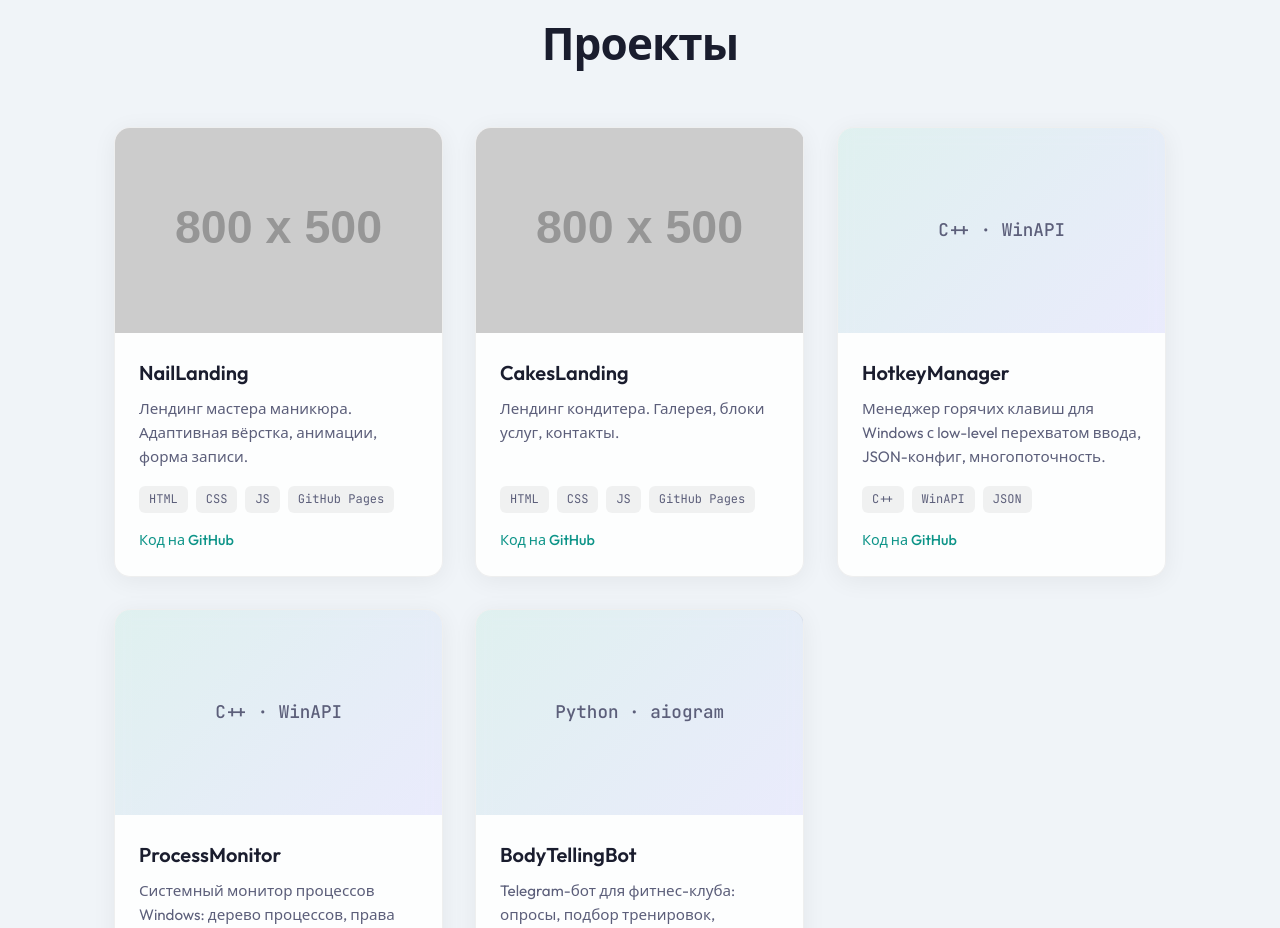
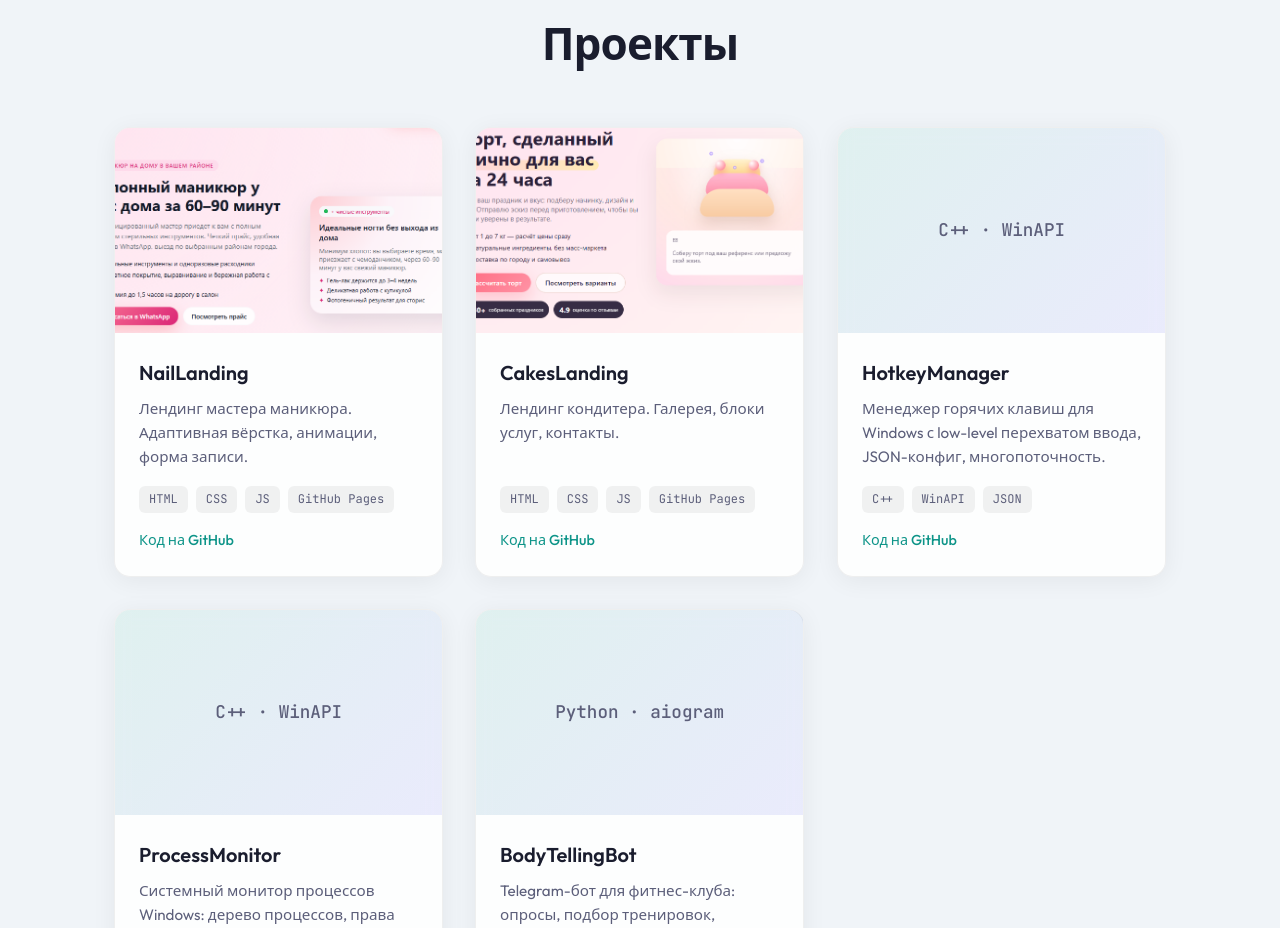
Before and after one commit to sayomiyori/sayomiyori.github.io, a plain HTML site: page index.html in a window 1280 px wide. Shown: the part 2040-2968 px from the top of the page. Drawn offline with Linux system fonts and the light colour scheme; placeholder pictures from the web are drawn by us.

Commit message:
Add real screenshots for NailLanding and CakesLanding

```diff
--- a/index.html
+++ b/index.html
@@ -133,7 +133,7 @@
         <div class="projects__grid">
           <article class="project-card reveal">
             <div class="project-card__media">
-              <img src="assets/screenshots/nail-landing.jpg" alt="NailLanding — лендинг маникюра" onerror="this.src='https://placehold.co/800x500/1a1a2e/00d4aa?text=NailLanding'">
+              <img src="assets/screenshots/nail-landing.png" alt="NailLanding — лендинг маникюра" onerror="this.src='https://placehold.co/800x500/1a1a2e/00d4aa?text=NailLanding'">
               <div class="project-card__overlay">
                 <a href="https://sayomiyori.github.io/NailLanding/" target="_blank" rel="noopener" class="project-card__link">Открыть демо →</a>
               </div>
@@ -150,7 +150,7 @@
 
           <article class="project-card reveal">
             <div class="project-card__media">
-              <img src="assets/screenshots/cakes-landing.jpg" alt="CakesLanding — лендинг кондитера" onerror="this.src='https://placehold.co/800x500/1a1a2e/00d4aa?text=CakesLanding'">
+              <img src="assets/screenshots/cakes-landing.png" alt="CakesLanding — лендинг кондитера" onerror="this.src='https://placehold.co/800x500/1a1a2e/00d4aa?text=CakesLanding'">
               <div class="project-card__overlay">
                 <a href="https://sayomiyori.github.io/cakesLanding/" target="_blank" rel="noopener" class="project-card__link">Открыть демо →</a>
               </div>
```
Also changed, not shown: assets/screenshots/cakes-landing.png (added), assets/screenshots/nail-landing.png (added), 1 other file.
